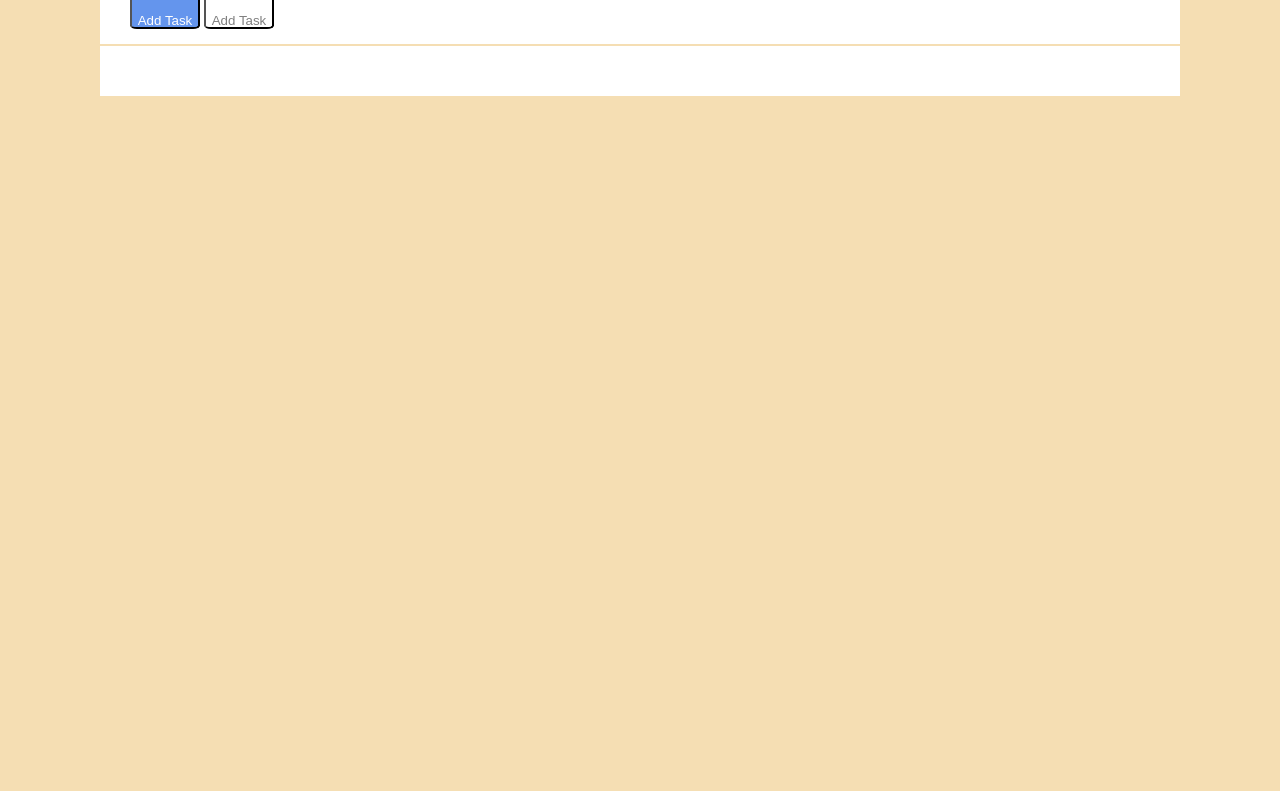
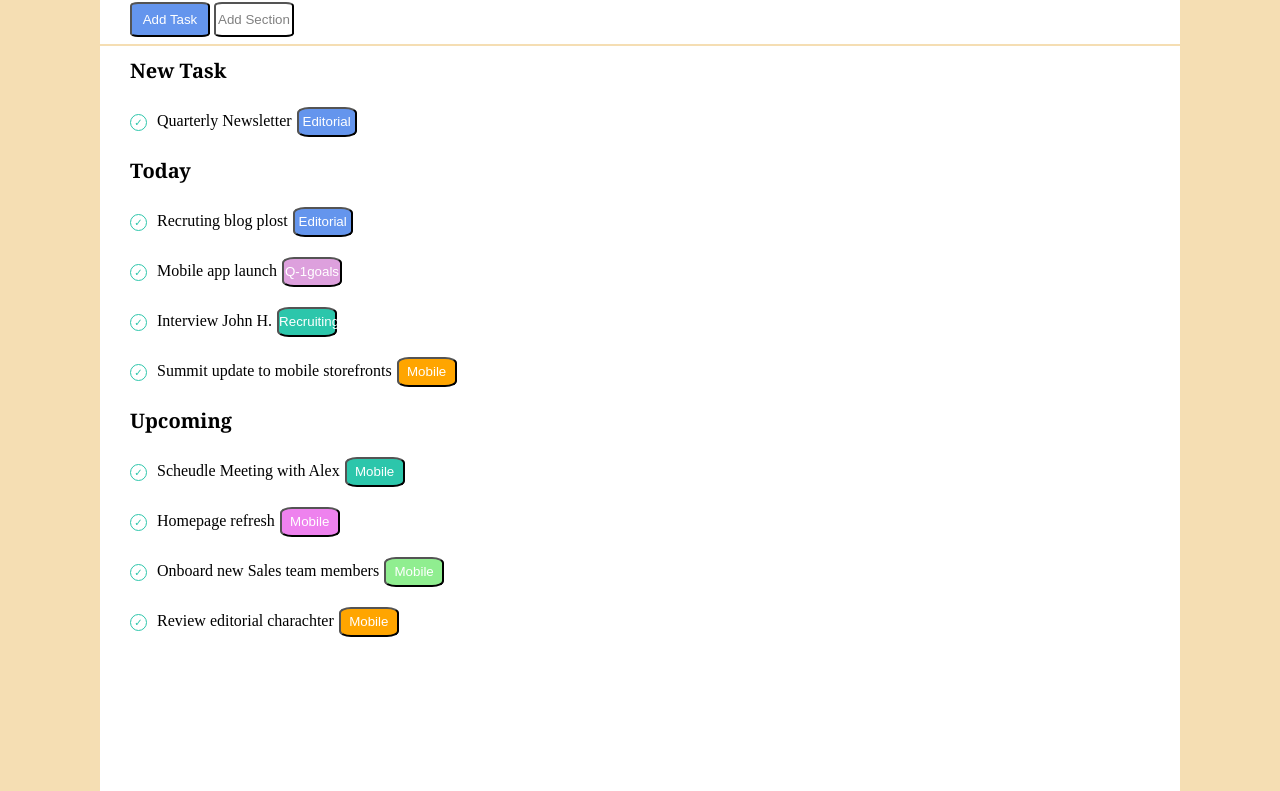
Before and after one commit to GulliWeb/html-css-toboolist, a plain HTML site: page index.html in a window 1280 px wide. Shown: the part 76-867 px from the top of the page. Before the commit the page ends 800 px from the top, so only its background shows below. Drawn offline with Linux system fonts and the light colour scheme.

Commit message:
completed List

```diff
--- a/Css/style.css
+++ b/Css/style.css
@@ -19,10 +19,12 @@ body{
     padding-left: 30px;
     background-color: white;
     height: 50px;
+    line-height: 50px;
 }
 
 #sub-container{
     margin-top: 2px;
+    height: 1000px;
 }
 
 
@@ -37,6 +39,9 @@ header{
 header span{
     display: inline;
     vertical-align: middle;
+    font-family: Arial, Helvetica, sans-serif;
+    font-size: 40px;
+    font-weight: bolder;
 }
 
 header img{
@@ -48,14 +53,81 @@ header img{
 
 .add-button, button{
     height: 35px;
-    width: 70px;
+    width: 80px;
     color: white;
     background-color: cornflowerblue;
     border-radius: 10%;
-    line-height: 50px;
+
 }
 
 #button-section{
     background-color: white;
     color: gray;
 }
+
+/* Unordered list layout */
+
+ul{
+    list-style: none;
+}
+
+.li-button{
+    border-radius: 20%;
+    width: 60px;
+    height: 30px;
+    margin-left: 5px;
+}
+
+.li-header{
+    font-size: 20px;
+    font-weight: bold;
+    font-family: Cambria, Cochin, Georgia, Times, 'Times New Roman', serif;
+}
+
+.button-orange{
+    background-color: orange;
+}
+
+.button-green{
+    background-color: #2cc6ab;
+}
+
+li .circle::before {
+    display: inline-block;
+    width: 15px;
+    height: 15px;
+    margin-right: 10px;
+    border-radius: 50%;
+    line-height: 15px;
+    font-size: 10px;
+    text-align: center;
+}
+
+li .circle.checked::before {
+    content: '\2713';
+    border: 1px solid #2cc6ab;
+    color: #2cc6ab;
+}
+
+li .circle::before {
+    display: inline-block;
+    width: 15px;
+    height: 15px;
+    margin-right: 10px;
+    border-radius: 50%;
+    line-height: 15px;
+    font-size: 10px;
+    text-align: center;
+}
+
+li .circle.checked::before {
+    content: '\2713';
+    border: 1px solid #2cc6ab;
+    color: #2cc6ab;
+}
+
+li .circle.delete::before {
+    content: '\2573';
+    border: 1px solid #ff0000;
+    color: #ff0000;
+}
--- a/index.html
+++ b/index.html
@@ -23,12 +23,29 @@
         <div class="container">
             <section id="main-button">
                 <button class="add-button">Add Task</button>
-                <button class="add-button" id="button-section">Add Task</button>
+                <button class="add-button" id="button-section">Add Section</button>
             </section>
         </div>
+        <!-- Subcontainer main-->
         <div id="sub-container" class="container">
+            <!-- New task list -->
+            <ul>
+                <li class="li-header">New Task</li>
+                <!-- Today list-->
+                <li><span class="circle checked"></span><span class="">Quarterly Newsletter</span><button class="add-button li-button">Editorial</button></li>
+                <li class="li-header">Today</li>
+                <li><span class="circle checked"></span><span class="">Recruting blog plost</span><button class="add-button li-button">Editorial</button></li>
+                <li><span class="circle checked"></span><span class="">Mobile app launch</span><button class="add-button li-button" style="background-color: plum;">Q-1goals</button></li>
+                <li><span class="circle checked"></span><span class="">Interview John H.</span><button class="add-button li-button button-green">Recruiting</button></li>
+                <li><span class="circle checked"></span><span class="">Summit update to mobile storefronts</span><button class="add-button li-button button-orange">Mobile</button></li>
+                <li class="li-header">Upcoming</li>
+                <!-- Upcoming list-->
+                <li><span class="circle checked"></span><span class="">Scheudle Meeting with Alex</span><button class="add-button li-button button-green">Mobile</button></li>
+                <li><span class="circle checked"></span><span class="">Homepage refresh</span><button class="add-button li-button" style="background-color: violet;">Mobile</button></li>
+                <li><span class="circle checked"></span><span class="">Onboard new Sales team members</span><button class="add-button li-button" style="background-color: lightgreen">Mobile</button></li>
+                <li><span class="circle checked"></span><span class="">Review editorial charachter</span><button class="add-button li-button button-orange">Mobile</button></li>
+            </ul>
         </div>
     </main>
-
 </body>
 </html>
```
